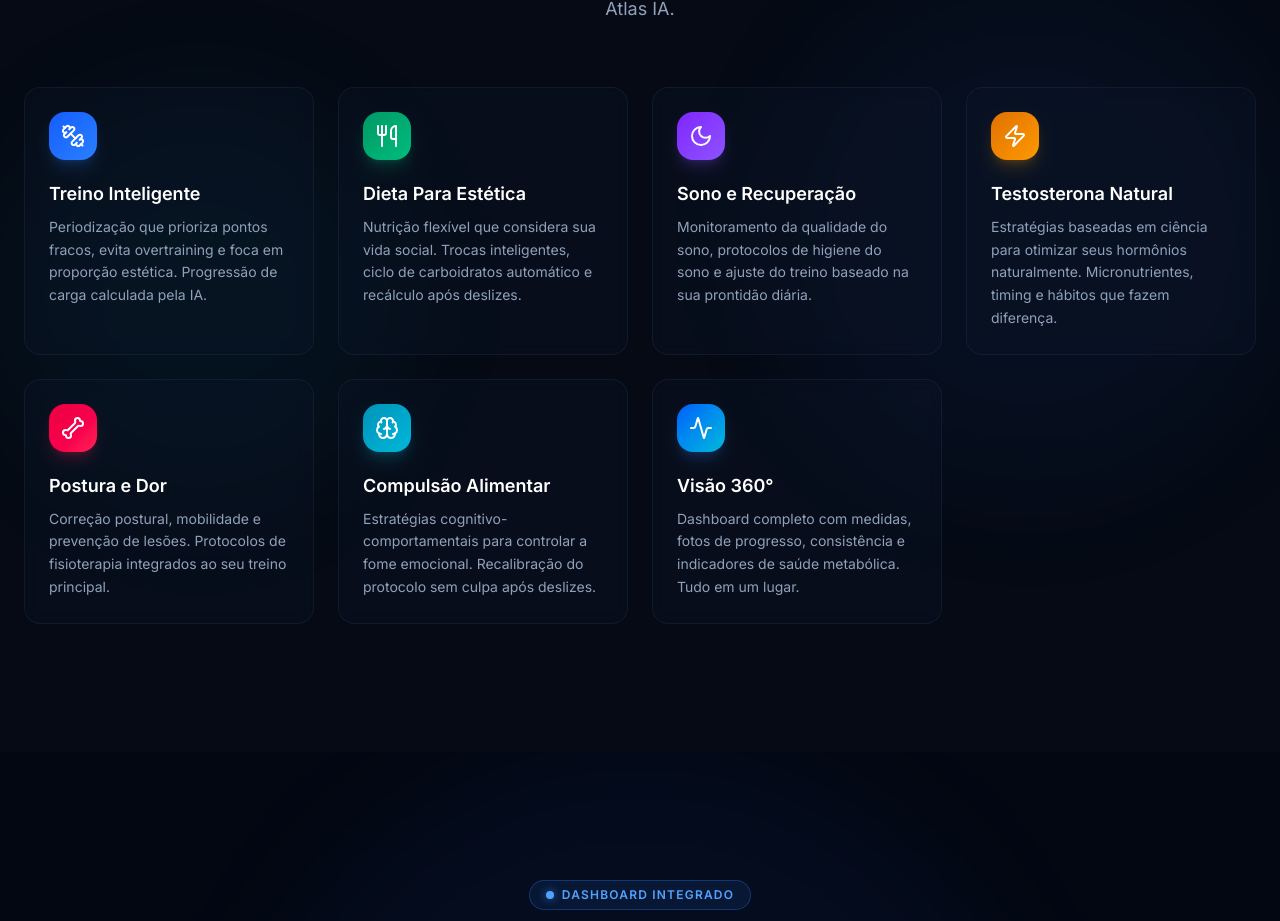
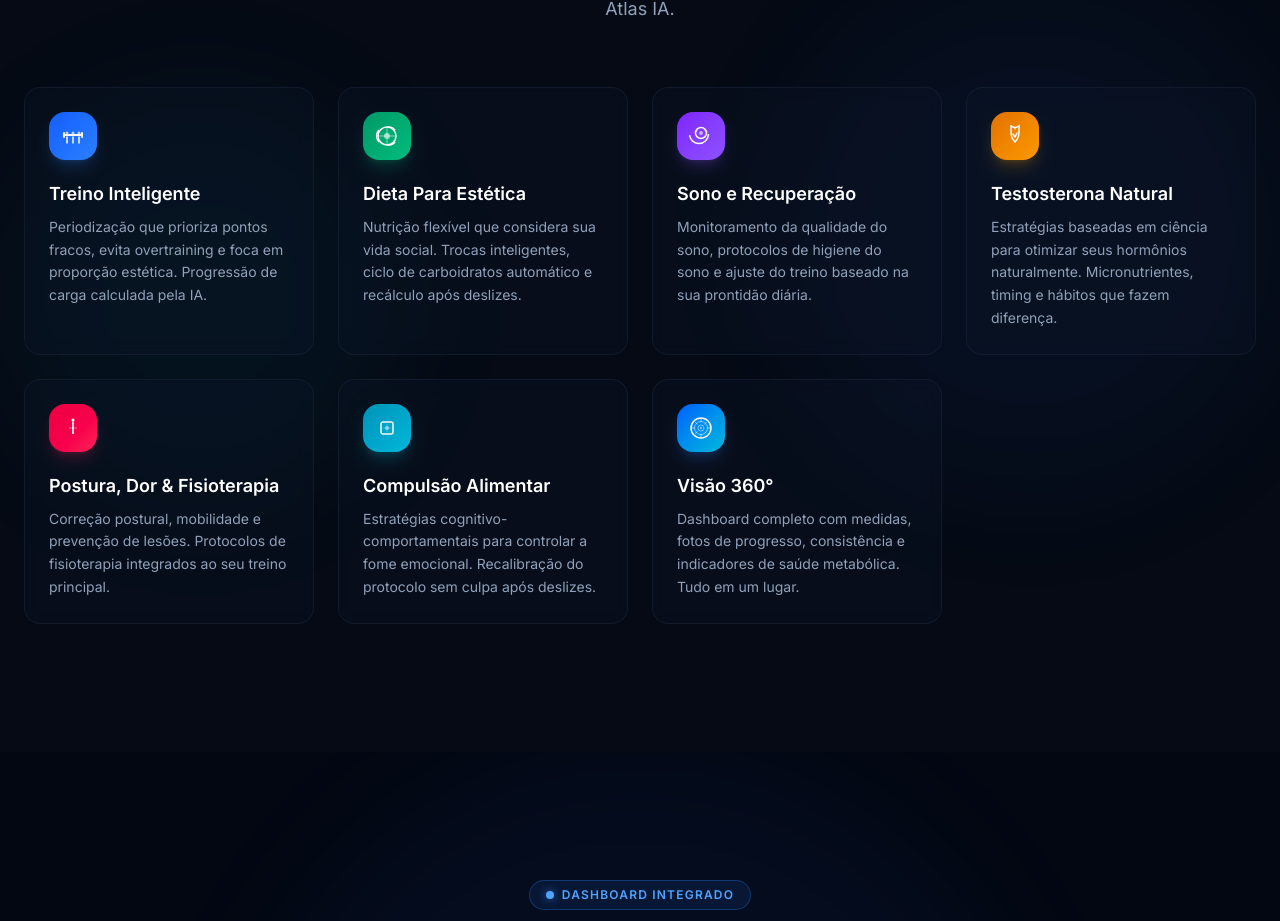
Before and after one commit to alexluciofilho7-cmyk/ATLAS-AI, a Next.js app: page / in a window 1280 px wide. Shown: the part 5157-6078 px from the top of the page. Built offline with nearby package versions, Linux system fonts and the light colour scheme.

Commit message:
feat: update module icons with custom biomedical-tech designs
Replace generic icons with premium custom SVG icons for each module.

#VERCEL_SKIP

Co-authored-by: null <248574290+alexluciofilho7-cmyk@users.noreply.github.com>

```diff
--- /dev/null
+++ b/components/module-icons.tsx
@@ -0,0 +1,134 @@
+// Custom SVG icons for Atlas IA modules with biomedical-tech aesthetic
+
+export function TrainingIcon() {
+  return (
+    <svg viewBox="0 0 24 24" fill="none" xmlns="http://www.w3.org/2000/svg" className="h-6 w-6">
+      {/* Tech barbell with load indicators */}
+      <rect x="3" y="10" width="18" height="2" fill="currentColor" />
+      <rect x="2" y="8" width="2" height="6" rx="1" fill="currentColor" />
+      <rect x="20" y="8" width="2" height="6" rx="1" fill="currentColor" />
+      <circle cx="6" cy="9" r="1.5" fill="currentColor" opacity="0.7" />
+      <circle cx="12" cy="9" r="1.5" fill="currentColor" opacity="0.7" />
+      <circle cx="18" cy="9" r="1.5" fill="currentColor" opacity="0.7" />
+      <line x1="6" y1="13" x2="6" y2="19" stroke="currentColor" strokeWidth="1.5" strokeLinecap="round" />
+      <line x1="12" y1="13" x2="12" y2="19" stroke="currentColor" strokeWidth="1.5" strokeLinecap="round" />
+      <line x1="18" y1="13" x2="18" y2="19" stroke="currentColor" strokeWidth="1.5" strokeLinecap="round" />
+    </svg>
+  )
+}
+
+export function DietIcon() {
+  return (
+    <svg viewBox="0 0 24 24" fill="none" xmlns="http://www.w3.org/2000/svg" className="h-6 w-6">
+      {/* Macro grid nutrition plate */}
+      <circle cx="12" cy="12" r="9" stroke="currentColor" strokeWidth="1.5" />
+      <line x1="12" y1="3" x2="12" y2="21" stroke="currentColor" strokeWidth="1" opacity="0.5" />
+      <line x1="3" y1="12" x2="21" y2="12" stroke="currentColor" strokeWidth="1" opacity="0.5" />
+      <path d="M12 3 A9 9 0 0 1 20.1 6" stroke="currentColor" strokeWidth="1.5" fill="none" />
+      <path d="M20.1 18 A9 9 0 0 1 12 21" stroke="currentColor" strokeWidth="1.5" fill="none" />
+      <path d="M3.9 18 A9 9 0 0 1 3.9 6" stroke="currentColor" strokeWidth="1.5" fill="none" />
+      <circle cx="12" cy="12" r="3" fill="currentColor" opacity="0.6" />
+    </svg>
+  )
+}
+
+export function SleepIcon() {
+  return (
+    <svg viewBox="0 0 24 24" fill="none" xmlns="http://www.w3.org/2000/svg" className="h-6 w-6">
+      {/* Sleep cycle moon with orbital ring */}
+      <path
+        d="M19.5 10c0 5.247-4.254 9.5-9.5 9.5-4.87 0-8.931-3.67-9.447-8.387"
+        stroke="currentColor"
+        strokeWidth="1.5"
+        fill="none"
+      />
+      <circle cx="12" cy="9" r="5.5" stroke="currentColor" strokeWidth="1.5" fill="none" />
+      <circle cx="12" cy="9" r="2" fill="currentColor" opacity="0.6" />
+      <path d="M16 6 Q17 7 16.5 8" stroke="currentColor" strokeWidth="1" opacity="0.7" />
+      <path d="M8 6 Q7 7 7.5 8" stroke="currentColor" strokeWidth="1" opacity="0.7" />
+    </svg>
+  )
+}
+
+export function TestosteroneIcon() {
+  return (
+    <svg viewBox="0 0 24 24" fill="none" xmlns="http://www.w3.org/2000/svg" className="h-6 w-6">
+      {/* Biomedical energy with shield */}
+      <path
+        d="M8 2L12 4L16 2V8C16 14 12 18 12 18C12 18 8 14 8 8V2Z"
+        stroke="currentColor"
+        strokeWidth="1.5"
+        fill="none"
+      />
+      <path
+        d="M10 10 L12 13 L14 9"
+        stroke="currentColor"
+        strokeWidth="1.5"
+        strokeLinecap="round"
+        strokeLinejoin="round"
+      />
+      <line x1="12" y1="2" x2="12" y2="6" stroke="currentColor" strokeWidth="1" opacity="0.5" />
+    </svg>
+  )
+}
+
+export function PostureIcon() {
+  return (
+    <svg viewBox="0 0 24 24" fill="none" xmlns="http://www.w3.org/2000/svg" className="h-6 w-6">
+      {/* Spine with alignment guides */}
+      <circle cx="12" cy="4" r="1.5" fill="currentColor" />
+      <line x1="12" y1="5.5" x2="12" y2="18" stroke="currentColor" strokeWidth="1.5" />
+      <circle cx="12" cy="7" r="1" fill="currentColor" opacity="0.6" />
+      <circle cx="12" cy="9.5" r="1" fill="currentColor" opacity="0.6" />
+      <circle cx="12" cy="12" r="1.2" fill="currentColor" opacity="0.8" />
+      <circle cx="12" cy="14.5" r="1" fill="currentColor" opacity="0.6" />
+      <circle cx="12" cy="17" r="1" fill="currentColor" opacity="0.6" />
+      <line x1="8" y1="12" x2="10.5" y2="12" stroke="currentColor" strokeWidth="1" opacity="0.5" />
+      <line x1="13.5" y1="12" x2="16" y2="12" stroke="currentColor" strokeWidth="1" opacity="0.5" />
+    </svg>
+  )
+}
+
+export function CompulsionIcon() {
+  return (
+    <svg viewBox="0 0 24 24" fill="none" xmlns="http://www.w3.org/2000/svg" className="h-6 w-6">
+      {/* Brain circuit with control */}
+      <path
+        d="M6 8c0-1.1.9-2 2-2h8c1.1 0 2 .9 2 2v8c0 1.1-.9 2-2 2h-8c-1.1 0-2-.9-2-2V8z"
+        stroke="currentColor"
+        strokeWidth="1.5"
+        fill="none"
+      />
+      <circle cx="12" cy="12" r="2" fill="currentColor" opacity="0.6" />
+      <line x1="8" y1="12" x2="10" y2="12" stroke="currentColor" strokeWidth="0.5" opacity="0.5" />
+      <line x1="14" y1="12" x2="16" y2="12" stroke="currentColor" strokeWidth="0.5" opacity="0.5" />
+      <line x1="12" y1="8" x2="12" y2="10" stroke="currentColor" strokeWidth="0.5" opacity="0.5" />
+      <line x1="12" y1="14" x2="12" y2="16" stroke="currentColor" strokeWidth="0.5" opacity="0.5" />
+      <path d="M8 6 L6 8 M16 6 L18 8 M16 18 L18 16 M8 18 L6 16" stroke="currentColor" strokeWidth="1" opacity="0.4" />
+    </svg>
+  )
+}
+
+export function VisionIcon() {
+  return (
+    <svg viewBox="0 0 24 24" fill="none" xmlns="http://www.w3.org/2000/svg" className="h-6 w-6">
+      {/* Radar scanner dashboard */}
+      <circle cx="12" cy="12" r="10" stroke="currentColor" strokeWidth="1.5" />
+      <circle cx="12" cy="12" r="6.5" stroke="currentColor" strokeWidth="1" opacity="0.5" />
+      <circle cx="12" cy="12" r="3" stroke="currentColor" strokeWidth="1" opacity="0.5" />
+      <circle cx="12" cy="12" r="0.8" fill="currentColor" />
+      <path
+        d="M12 2 L12 6 M12 18 L12 22 M2 12 L6 12 M18 12 L22 12"
+        stroke="currentColor"
+        strokeWidth="1"
+        opacity="0.6"
+      />
+      <path
+        d="M6 6 L8.5 8.5 M17.5 15.5 L15.5 17.5 M17.5 6 L15.5 8.5 M6 17.5 L8.5 15.5"
+        stroke="currentColor"
+        strokeWidth="1"
+        opacity="0.5"
+      />
+    </svg>
+  )
+}
--- a/components/modules-section.tsx
+++ b/components/modules-section.tsx
@@ -1,10 +1,17 @@
 "use client"
-
-import { Dumbbell, Utensils, Moon, Zap, Bone, Brain, Activity } from "lucide-react"
+import {
+  TrainingIcon,
+  DietIcon,
+  SleepIcon,
+  TestosteroneIcon,
+  PostureIcon,
+  CompulsionIcon,
+  VisionIcon,
+} from "./module-icons"
 
 const modules = [
   {
-    icon: Dumbbell,
+    icon: TrainingIcon,
     title: "Treino Inteligente",
     description:
       "Periodização que prioriza pontos fracos, evita overtraining e foca em proporção estética. Progressão de carga calculada pela IA.",
@@ -12,7 +19,7 @@ const modules = [
     shadowColor: "shadow-blue-500/20",
   },
   {
-    icon: Utensils,
+    icon: DietIcon,
     title: "Dieta Para Estética",
     description:
       "Nutrição flexível que considera sua vida social. Trocas inteligentes, ciclo de carboidratos automático e recálculo após deslizes.",
@@ -20,7 +27,7 @@ const modules = [
     shadowColor: "shadow-emerald-500/20",
   },
   {
-    icon: Moon,
+    icon: SleepIcon,
     title: "Sono e Recuperação",
     description:
       "Monitoramento da qualidade do sono, protocolos de higiene do sono e ajuste do treino baseado na sua prontidão diária.",
@@ -28,7 +35,7 @@ const modules = [
     shadowColor: "shadow-violet-500/20",
   },
   {
-    icon: Zap,
+    icon: TestosteroneIcon,
     title: "Testosterona Natural",
     description:
       "Estratégias baseadas em ciência para otimizar seus hormônios naturalmente. Micronutrientes, timing e hábitos que fazem diferença.",
@@ -36,15 +43,15 @@ const modules = [
     shadowColor: "shadow-amber-500/20",
   },
   {
-    icon: Bone,
-    title: "Postura e Dor",
+    icon: PostureIcon,
+    title: "Postura, Dor & Fisioterapia",
     description:
       "Correção postural, mobilidade e prevenção de lesões. Protocolos de fisioterapia integrados ao seu treino principal.",
     color: "from-rose-600 to-rose-500",
     shadowColor: "shadow-rose-500/20",
   },
   {
-    icon: Brain,
+    icon: CompulsionIcon,
     title: "Compulsão Alimentar",
     description:
       "Estratégias cognitivo-comportamentais para controlar a fome emocional. Recalibração do protocolo sem culpa após deslizes.",
@@ -52,7 +59,7 @@ const modules = [
     shadowColor: "shadow-cyan-500/20",
   },
   {
-    icon: Activity,
+    icon: VisionIcon,
     title: "Visão 360°",
     description:
       "Dashboard completo com medidas, fotos de progresso, consistência e indicadores de saúde metabólica. Tudo em um lugar.",
```
